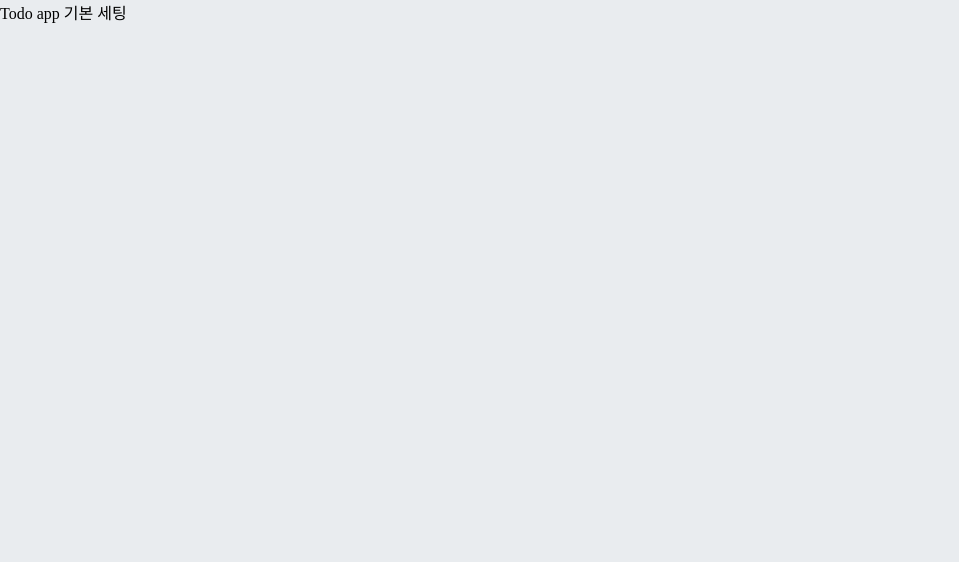
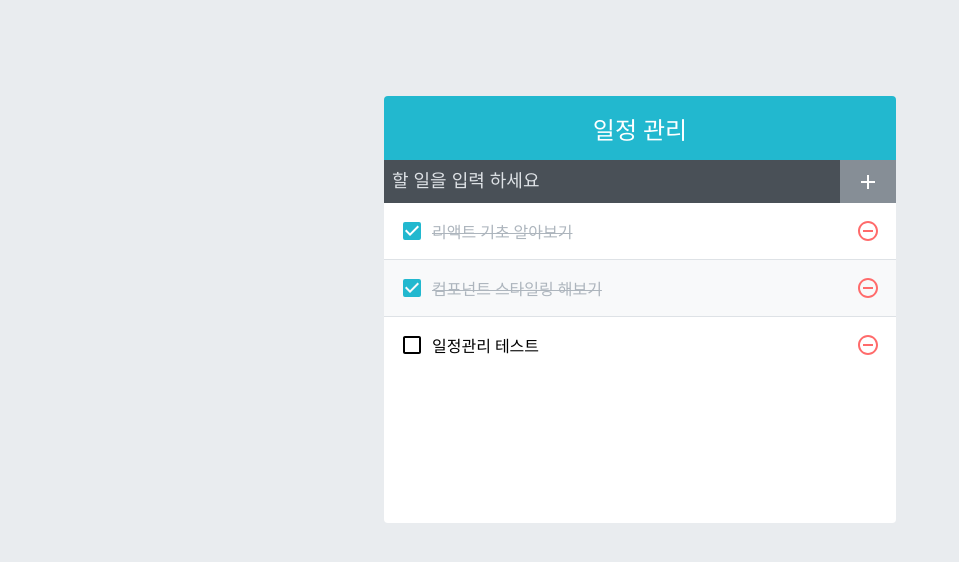
Before and after one commit to function-dh/react-private-study, a React app: page / in a window 1280 px wide. Shown: the top 562 px of the page, without its empty margins (0-959 px from the left). Built offline with nearby package versions, Linux system fonts and the light colour scheme.

Commit message:
리액트를 다루는 기술 - 10장. 일정 관리 웹 어플리케이션 만들기

```diff
--- /dev/null
+++ b/src/10/components/TodoInsert.js
@@ -0,0 +1,32 @@
+import React, { useCallback, useState } from 'react';
+import './TodoInsert.scss'
+import {MdAdd} from 'react-icons/md'
+
+const TodoInsert = ({onInsert}) => {
+  const [value, setValue] = useState('');
+  const onChange = useCallback((e) => {
+      setValue(e.target.value)
+    }, [],
+  );
+
+  const onSubmit = useCallback(
+    (e) => {
+      onInsert(value)
+      setValue('')
+      e.preventDefault()
+    },
+    [onInsert, value],
+  );
+
+
+  return (
+    <form className={"TodoInsert"} onSubmit={onSubmit}>
+      <input type='text' placeholder={'할 일을 입력 하세요'} onChange={onChange} value={value} />
+      <button type={'submit'}>
+        <MdAdd />
+      </button>
+    </form>
+  );
+};
+
+export default TodoInsert;
--- /dev/null
+++ b/src/10/components/TodoInsert.scss
@@ -0,0 +1,37 @@
+.TodoInsert {
+  display: flex;
+  background: #495057;
+  input {
+    // 기본 스타일 초기화
+    background: none;
+    outline: none;
+    border: none;
+    padding: 0.5rem;
+    font-size: 1.125rem;
+    line-height: 1.5;
+    color: white;
+    &::placeholder {
+      color: #dee2e6;
+    }
+    // 버튼을 제외한 영역을 모두 차지하기
+    flex: 1;
+  }
+  button {
+    // 기본 스타일 초기화
+    background: none;
+    outline: none;
+    border: none;
+    background: #868e96;
+    color: white;
+    padding-left: 1rem;
+    padding-right: 1rem;
+    font-size: 1.5rem;
+    display: flex;
+    align-items: center;
+    cursor: pointer;
+    transition: 0.1s background ease-in;
+    &:hover {
+      background: #adb5bd;
+    }
+  }
+}
--- /dev/null
+++ b/src/10/components/TodoList.js
@@ -0,0 +1,15 @@
+import React from 'react';
+import './TodoList.scss'
+import TodoListItem from './TodoListItem';
+
+const TodoList = ({todos, onRemove, onToggle}) => {
+  return (
+    <div className={'TodoList'}>
+      {todos.map(todo => (
+        <TodoListItem todo={todo} key={todo.id} onRemove={onRemove} onToggle={onToggle} />
+      ))}
+    </div>
+  );
+};
+
+export default TodoList;
--- /dev/null
+++ b/src/10/components/TodoList.scss
@@ -0,0 +1,5 @@
+.TodoList {
+  min-height: 320px;
+  max-height: 513px;
+  overflow-y: auto;
+}
--- /dev/null
+++ b/src/10/components/TodoListItem.js
@@ -0,0 +1,22 @@
+import React from 'react';
+import { MdCheckBoxOutlineBlank, MdCheckBox, MdRemoveCircleOutline } from 'react-icons/md';
+import './TodoListItem.scss';
+import cn from 'classnames';
+
+const TodoListItem = ({ todo, onRemove, onToggle }) => {
+  const { text, checked, id } = todo;
+
+  return (
+    <div className={'TodoListItem'}>
+      <div className={cn('checkbox', { checked })} onClick={() => onToggle(id)}>
+        {checked ? <MdCheckBox /> : <MdCheckBoxOutlineBlank />}
+        <div className='text'>{text}</div>
+      </div>
+      <div className='remove' onClick={() => onRemove(id)}>
+        <MdRemoveCircleOutline />
+      </div>
+    </div>
+  );
+};
+
+export default TodoListItem;
--- /dev/null
+++ b/src/10/components/TodoListItem.scss
@@ -0,0 +1,47 @@
+.TodoListItem {
+  padding: 1rem;
+  display: flex;
+  align-items: center; // 세로 중앙 정렬
+  &:nth-child(even) {
+    background: #f8f9fa;
+  }
+  .checkbox {
+    cursor: pointer;
+    flex: 1; // 차지할 수 있는 영역 모두 차지
+    display: flex;
+    align-items: center; // 세로 중앙 정렬
+    svg {
+      // 아이콘
+      font-size: 1.5rem;
+    }
+    .text {
+      margin-left: 0.5rem;
+      flex: 1; // 차지할 수 있는 영역 모두 차지
+    }
+    // 체크되었을 때 보여줄 스타일
+    &.checked {
+      svg {
+        color: #22b8cf;
+      }
+      .text {
+        color: #adb5bd;
+        text-decoration: line-through;
+      }
+    }
+  }
+  .remove {
+    display: flex;
+    align-items: center;
+    font-size: 1.5rem;
+    color: #ff6b6b;
+    cursor: pointer;
+    &:hover {
+      color: #ff8787;
+    }
+  }
+
+  // 엘리먼트 사이사이에 테두리를 넣어줌
+  & + & {
+    border-top: 1px solid #dee2e6;
+  }
+}
--- /dev/null
+++ b/src/10/components/TodoTemplate.js
@@ -0,0 +1,13 @@
+import React from 'react';
+import './TodoTemplate.scss'
+
+const TodoTemplate = ({children}) => {
+  return (
+    <div className='TodoTemplate'>
+      <div className='app-title'>일정 관리</div>
+      <div className='content'>{children}</div>
+    </div>
+  );
+};
+
+export default TodoTemplate;
--- /dev/null
+++ b/src/10/components/TodoTemplate.scss
@@ -0,0 +1,21 @@
+.TodoTemplate {
+  width: 512px;
+  margin-left: auto;
+  margin-right: auto;
+  margin-top: 6rem;
+  border-radius: 4px;
+  overflow: hidden;
+
+  .app-title {
+    background: #22b8cf;
+    color: white;
+    height: 4rem;
+    font-size: 1.5rem;
+    display: flex;
+    align-items: center;
+    justify-content: center;
+  }
+  .content {
+    background: white;
+  }
+}
--- /dev/null
+++ b/src/10/components/utils.scss
@@ -0,0 +1,10 @@
+@mixin square($size) {
+  width : 32px * $size;
+  height: 32px * $size;
+}
+
+$red : red;
+$orange: orange;
+$yellow: yellow;
+$green: green;
+$blue: blue;
--- a/src/App.js
+++ b/src/App.js
@@ -1,5 +1,5 @@
 import './App.css';
-import React, { Component, useState } from 'react';
+import React, { Component, useCallback, useState, useRef } from 'react';
 import MyComponents from './03/MyComponents';
 import MyComponentsClass from './03/MyComponentsClass';
 import CounterClass from './03/CounterClass';
@@ -16,6 +16,9 @@
 import Average from './08/Average';
 import SassComponent from './09/SassComponent';
 import StyledComponent from './09/StyledComponent';
+import TodoTemplate from './10/components/TodoTemplate';
+import TodoInsert from './10/components/TodoInsert';
+import TodoList from './10/components/TodoList';
 
 // class App extends Component {
 //   validation = React.createRef();
@@ -101,8 +104,64 @@
 //
 
 // 10강 관련
+const todoList = [
+  {
+    id: 1,
+    text : '리액트 기초 알아보기',
+    checked : true
+  },
+  {
+    id : 2,
+    text : '컴포넌트 스타일링 해보기',
+    checked : true
+  },
+  {
+    id : 3,
+    text : '일정관리 테스트',
+    checked : false
+  }
+]
+
 const App = () => {
-  return <div>Todo app 기본 세팅</div>;
+  const [todos, setTodos] = useState(todoList);
+  const nextId = useRef(4);
+
+  const onInsert = useCallback(
+    (text) => {
+      const todo = {
+        id: nextId.current,
+        text,
+        checked: false
+      }
+      console.log(todo);
+      setTodos(todos.concat(todo))
+      nextId.current += 1
+    },
+    [todos],
+  );
+
+  const onRemove = useCallback(
+    (id) => {
+      setTodos(todos.filter(todo => todo.id !== id))
+    },
+    [todos],
+  );
+
+  const onToggle = useCallback(
+    (id) => {
+      setTodos(todos.map(todo =>
+        todo.id === id ? {...todo, checked: !todo.checked} : todo
+      ))
+    },
+    [todos],
+  );
+
+  return (
+    <TodoTemplate>
+      <TodoInsert onInsert={onInsert} />
+      <TodoList todos={todos} onRemove={onRemove} onToggle={onToggle} />
+    </TodoTemplate>
+  )
 };
 
 export default App;
```
Also changed, not shown: 1 other file (tests, documents, lock files or other folders).
